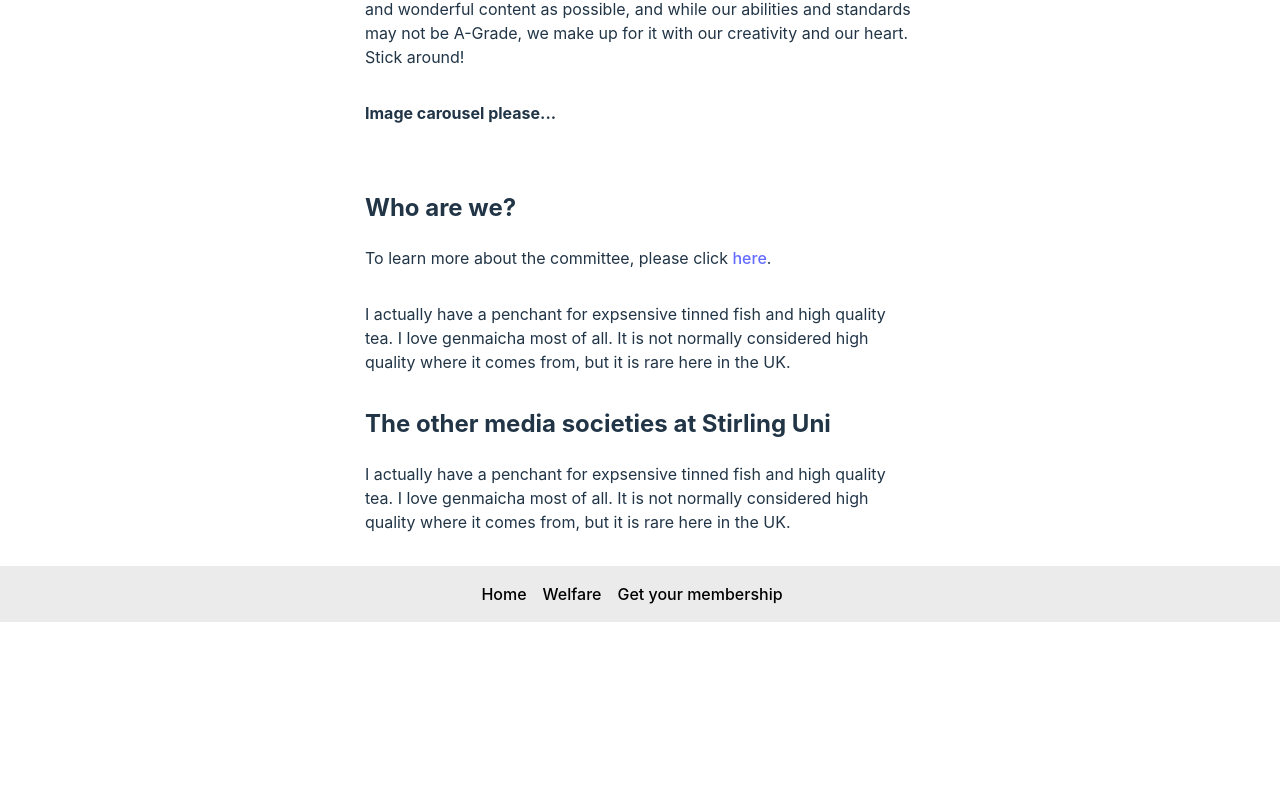
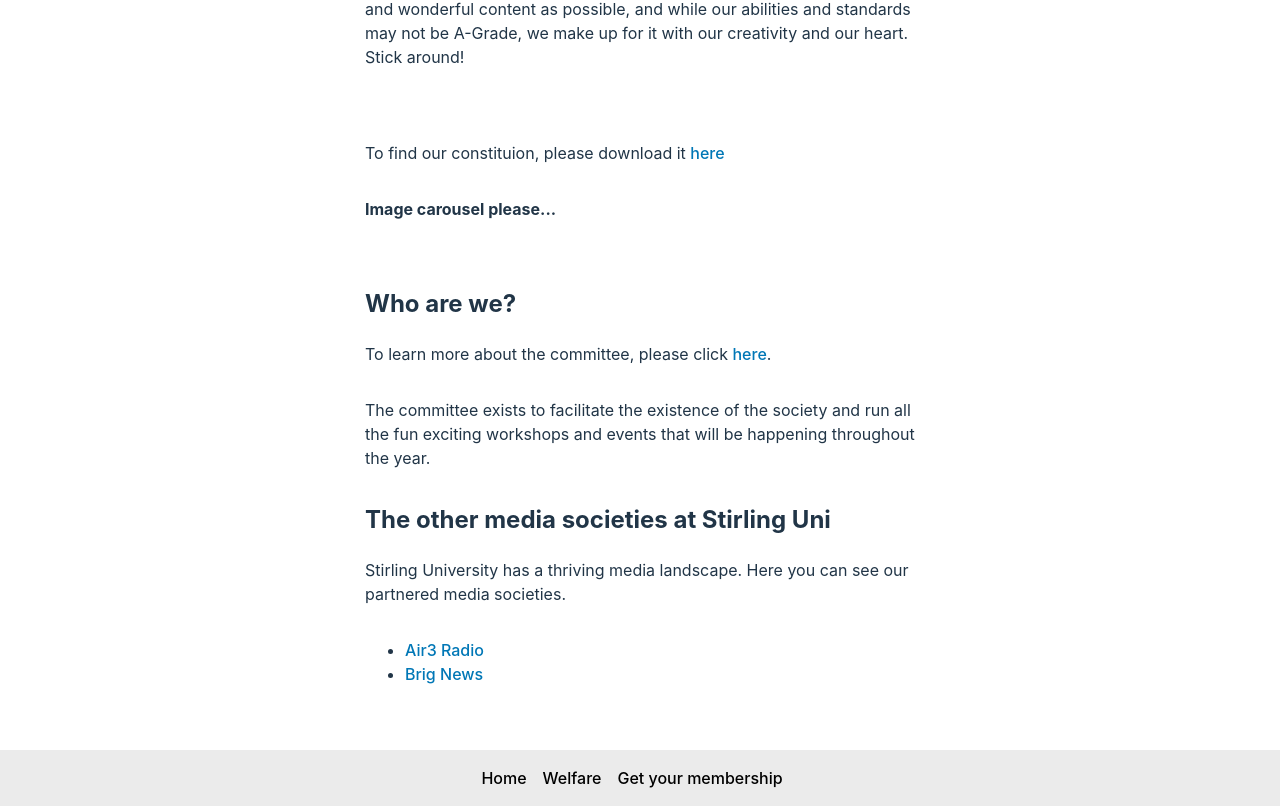
Before and after one commit to LeoAnker0/airtv-v3, a Vue app: page /about in a window 1280 px wide. Shown: the part 352-1158 px from the top of the page. Before the commit the page ends 974 px from the top, so only its background shows below. Built offline with nearby package versions, Linux system fonts and the light colour scheme.

Commit message:
UPDATE pages

```diff
--- a/src/style.css
+++ b/src/style.css
@@ -7,6 +7,11 @@
     color: rgba(255, 255, 255, 0.87);
     background-color: #242424;
 
+
+    --text-colour-main: ;
+    --text-colour-accent: #0077B6;
+    --text-colour-accent-darker: #023E8A;
+
     font-synthesis: none;
     text-rendering: optimizeLegibility;
     -webkit-font-smoothing: antialiased;
@@ -15,7 +20,7 @@
 
 a {
     font-weight: 500;
-    color: #646cff;
+    color: var(--text-colour-accent);
     text-decoration: inherit;
 }
 
@@ -24,14 +29,15 @@ p {
     text-align: left;
     max-width: 550px;
     margin-bottom: 2rem;
-    margin-top: 1rem;
+    padding-top: 0rem;
 }
 
 h2,
 h3,
 h4,
 h5,
-h6 {
+h6,
+li {
     max-width: 550px;
     text-align: left;
 }
@@ -108,7 +114,8 @@ button:focus-visible {
     }
 
     a:hover {
-        color: #747bff;
+        color: var(--text-colour-accent-darker);
+        text-decoration: underline;
     }
 
     button {
--- a/src/views/About.vue
+++ b/src/views/About.vue
@@ -5,14 +5,21 @@
         <p>
             We're AirTV. The Official Filmmaking Society of The University of Stirling. As a filmmaking society, we produce and put out lots of independent creative short films, sketches and other small things. We also create factual university-based content covering many events that go on around the University of Stirling. We aim to make as much weird and wonderful content as possible, and while our abilities and standards may not be A-Grade, we make up for it with our creativity and our heart. Stick around!
         </p>
+        <br>
+        <p>To find our constituion, please download it <a href="/AirTv-Constitution.pdf" target="_blank">here</a></p>
         <h4>Image carousel please...</h4>
         <br>
         <h2>Who are we?</h2>
         <p>To learn more about the committee, please click <router-link to="/about/committee">here</router-link>.
         </p>
-        <p class="right">I actually have a penchant for expsensive tinned fish and high quality tea. I love genmaicha most of all. It is not normally considered high quality where it comes from, but it is rare here in the UK.</p>
+        <p class="right">The committee exists to facilitate the existence of the society and run all the fun exciting workshops and events that will be happening throughout the year.</p>
         <h2>The other media societies at Stirling Uni</h2>
-        <p>I actually have a penchant for expsensive tinned fish and high quality tea. I love genmaicha most of all. It is not normally considered high quality where it comes from, but it is rare here in the UK.</p>
+        <p>Stirling University has a thriving media landscape. Here you can see our partnered media societies.</p>
+        <ul>
+            <li><a href="https://air3radio.co.uk/">Air3 Radio</a></li>
+            <li><a href="https://brignews.com/">Brig News</a></li>
+        </ul>
+        <br><br>
     </div>
 </template>
 <script>
--- a/src/views/Kit.vue
+++ b/src/views/Kit.vue
@@ -5,6 +5,7 @@
         <p>
             One of the great advantages of being a member here at AirTv, <a href="https://www.stirlingstudentsunion.com/societies/6057/">(get your membership here)</a>, is that you are able to borrow our equipment. We have an array of cameras, sound recording equipment, tripods and more. Please find a full kit list and kit booking form below.
         </p>
+        <p>Whilst we do lend out SD cards, we recommend that you purchase your own. This means that you won't accidentaly lose your data. They aren't expensive at £35 for a <a href="https://amzn.eu/d/aXLVMZm">pair of high quality 64GB cards like these</a>.</p>
         <h3>Kit booking form</h3>
         <p>
             Too book equipment please <a href="https://docs.google.com/forms/d/e/1FAIpQLSeC3r1xaJS5jbYwrDtsFOoaDayNiFSrPDKGLRbwxB0XrDhfyA/viewform">fill out this form</a>.
@@ -19,6 +20,6 @@
 </template>
 <script>
 export default {
-    name: "About",
+    name: "Kit",
 };
 </script>
--- a/src/views/Welfare.vue
+++ b/src/views/Welfare.vue
@@ -5,7 +5,7 @@
         <p>
             However, our welfare process is only designed for issues relating to the operations of AirTv and does not cover the remit of personal welfare issues. For this we recommend seeking professional help, or asking the Uni / <a href="https://www.stirlingstudentsunion.com/advocacy-and-advice/student-advocacy-service/">Student Union for advice</a>.
             <br><br>
-            This being said, we have a welfare form below which goes to our welfare officers. <a href="https://docs.google.com/forms/d/e/1FAIpQLScXHMzRRVHHCJzrqOwFS93BdB6C12mpfMrzb48ABIUzmJBY1w/viewform">Welfare Complaint Form</a>
+            This being said, we have a welfare form below which goes to our welfare officers. <a href="https://docs.google.com/forms/d/e/1FAIpQLScXHMzRRVHHCJzrqOwFS93BdB6C12mpfMrzb48ABIUzmJBY1w/viewform">Welfare Complaint Form</a>.
         </p>
         <p>You can also contact us for welfare issues at <a href="mailto:welfare@airtv.org.uk">welfare@airtv.org.uk</a></p>
     </div>
```
Also changed, not shown: 1 other file (tests, documents, lock files or other folders).
